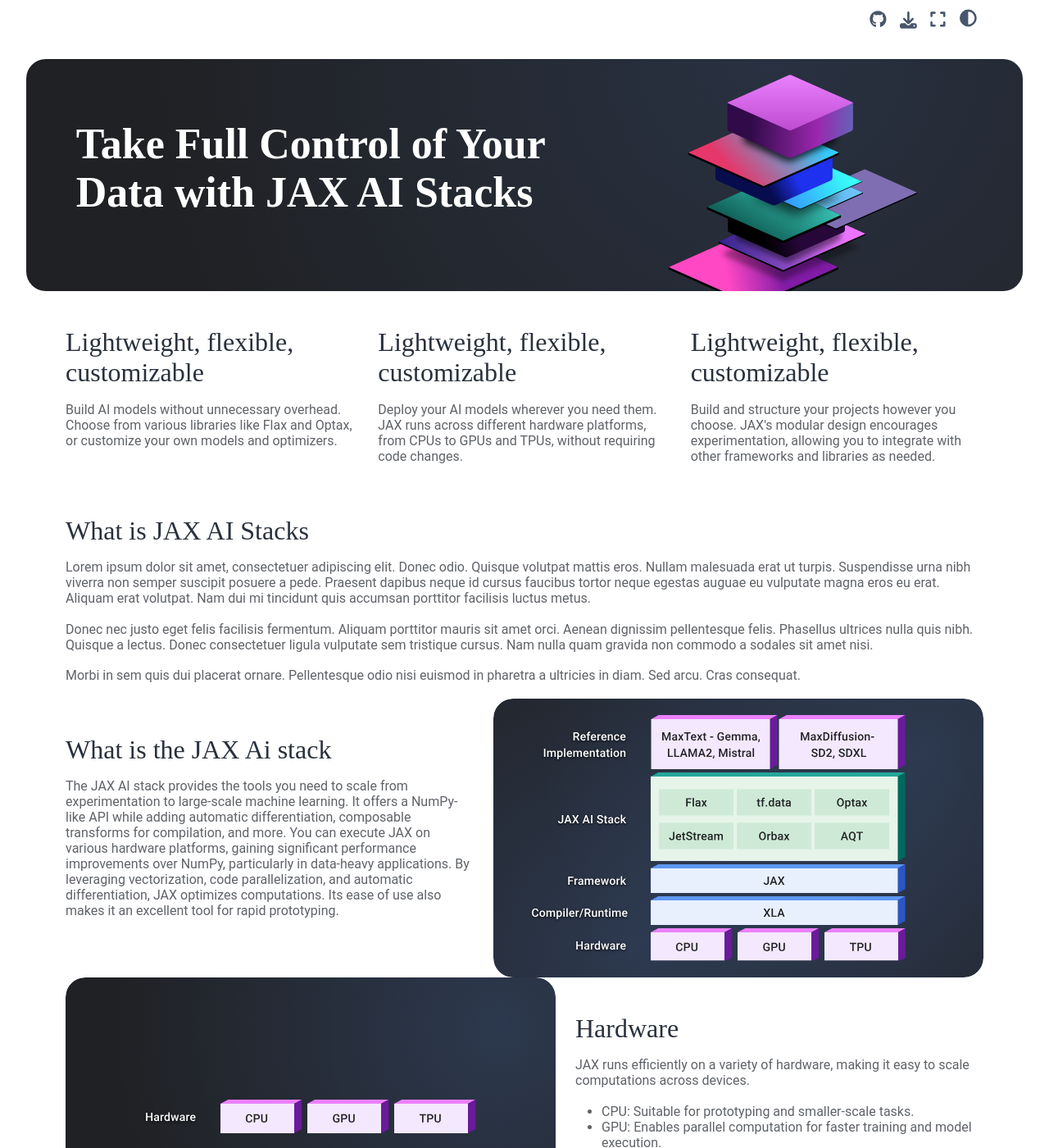
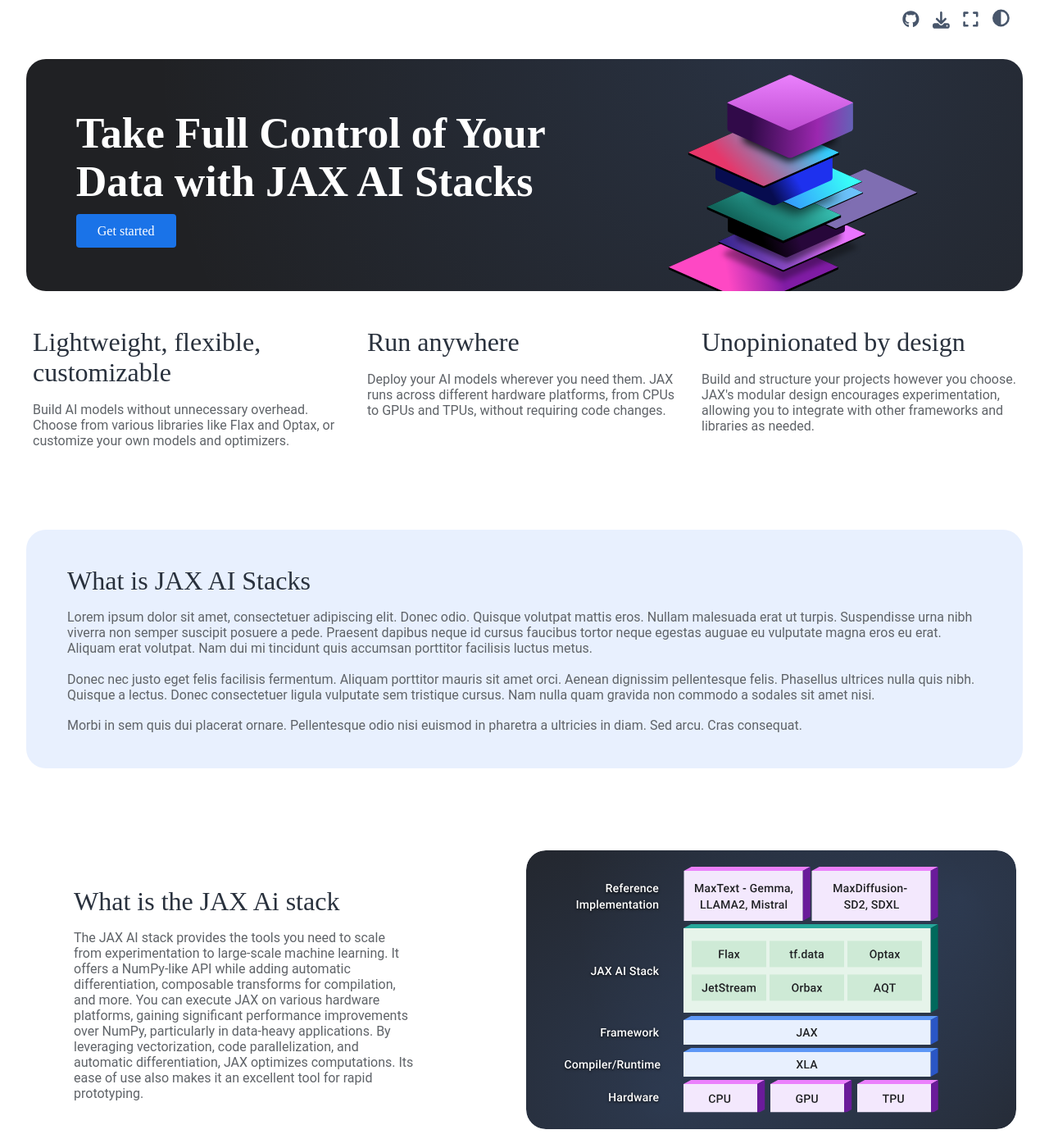
Before and after one commit to barnesjoseph/jax-ai-stacks, a Sphinx documentation site: the page built from docs/source/index.rst, in a window 1280 px wide and 1400 px high. Shown: the whole window at 82% size. Built offline with Sphinx 7.4.7 and the Sphinx Book theme 1.1.4, drawn with Linux system fonts in a browser that asks for light colours.

Commit message:
Styling updates

```diff
--- a/docs/source/_static/css/custom.css
+++ b/docs/source/_static/css/custom.css
@@ -38,7 +38,7 @@
 
     body:has(.hero) .header-article-items,
     body:has(.hero) .doc-body > section {
-        max-width: 70rem !important;
+        max-width: 75rem !important;
         align-self: center;
         width: -moz-available;
         width: -webkit-fill-available;
@@ -46,7 +46,11 @@
     }
 
     body:has(.hero) .doc-body > section.hero {
-        max-width: 90rem !important
+        max-width: 90rem !important;
+    }
+
+    body:has(.hero) .doc-body > section.banner {
+        max-width: 87rem !important;
     }
 }
 
@@ -81,6 +85,34 @@
     border-radius: 4px;
     color: white;
     font: 500 16px 'Google Sans';
+    text-decoration: none;
+    padding: 12px 26px;
+    transition: background-color .2s, border .2s, box-shadow .2s;
+    width: max-content;
+}
+
+.button-primary:hover {
+    background-color: #1765cc;
+    transition: background-color .2s, border .2s, box-shadow .2s;
+    box-shadow: 0 1px 2px 0 rgba(60,64,67,.3),0 1px 3px 1px rgba(60,64,67,.15);
+}
+
+.button-primary:active {
+    background-color: #185abc;
+    box-shadow: 0 1px 2px 0 rgba(60,64,67,.3),0 2px 6px 2px rgba(60,64,67,.15);
+}
+
+.button-primary:visited {
+    color: white;
+    text-decoration: none;
+}
+
+.banner {
+    background: #E8F0FE;
+    border-radius: 24px;
+    margin-block: 80px 100px;
+    padding-inline: 50px;
+    padding-bottom: 24px;
 }
 
 .three-up {
@@ -103,9 +135,20 @@
     display: flex;
     flex-direction: row;
     justify-content: space-between;
-    gap: 24px;
+    gap: 85px;
+    margin-bottom: 100px;
 }
 
 .image-section.image-right {
     flex-direction: row-reverse;
 }
+
+.image-section .text-body {
+    padding-inline: 50px;
+    display: flex;
+    flex-direction: column;
+}
+
+.image-section .button {
+    margin-top: 12px;
+}
--- a/docs/source/index.html
+++ b/docs/source/index.html
@@ -1,6 +1,9 @@
 <div class="doc-body">
     <section class="hero">
-        <h1>Take Full Control of Your Data with JAX AI Stacks</h1>
+        <div>
+            <h1>Take Full Control of Your Data with JAX AI Stacks</h1>
+            <a class="button button-primary" href="/">Get started</a>
+        </div>
         <img src="./_static/images/hero.svg" class="hero-image">
     </section>
     <section class="three-up">
@@ -9,11 +12,11 @@
             <p>Build AI models without unnecessary overhead. Choose from various libraries like Flax and Optax, or customize your own models and optimizers.</p>
         </div>
         <div>
-            <h3>Lightweight, flexible, customizable</h3>
+            <h3>Run anywhere</h3>
             <p>Deploy your AI models wherever you need them. JAX runs across different hardware platforms, from CPUs to GPUs and TPUs, without requiring code changes.</p>
         </div>
         <div>
-            <h3>Lightweight, flexible, customizable</h3>
+            <h3>Unopinionated by design</h3>
             <p>Build and structure your projects however you choose. JAX's modular design encourages experimentation, allowing you to integrate with other frameworks and libraries as needed.</p>
         </div>
     </section>
```
